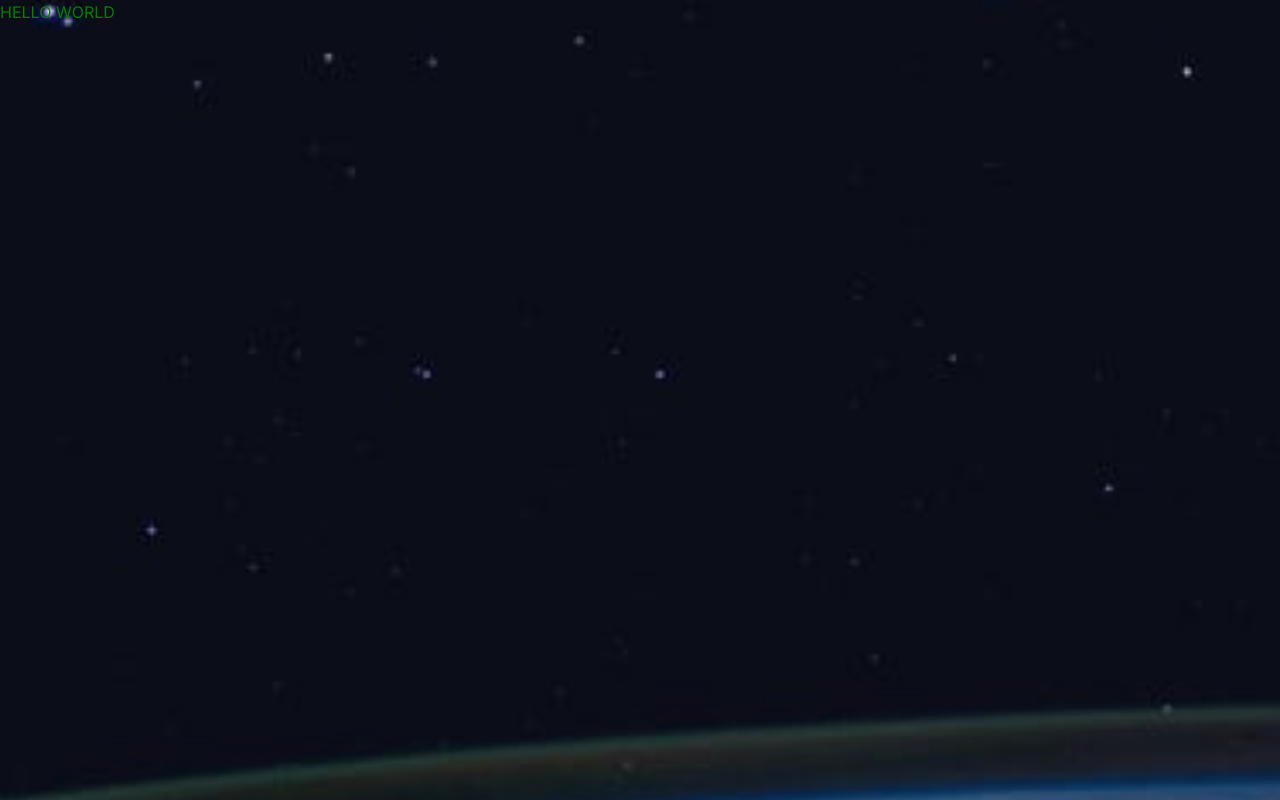
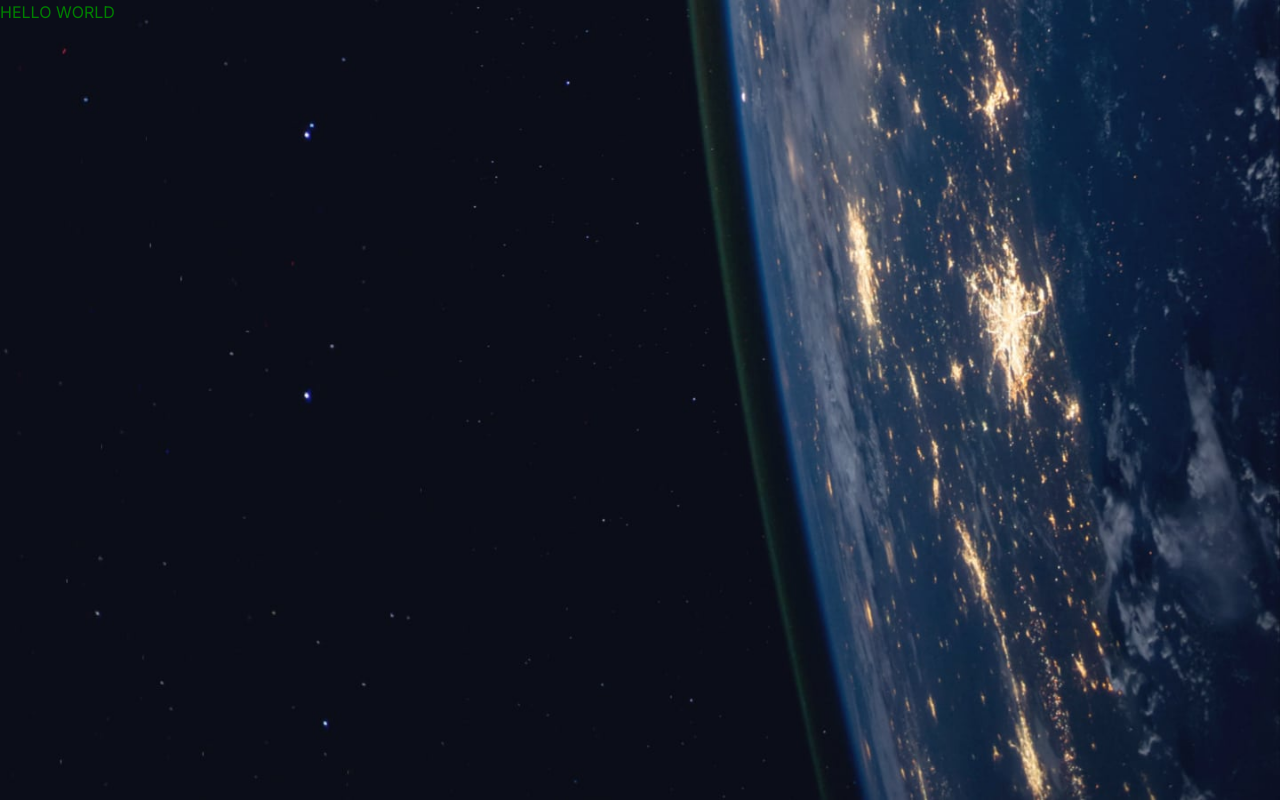
Before and after one commit to devlinmorrow/space-tourism, a Next.js app: page /space-tourism in a window 1280 px wide. Built offline with nearby package versions, Linux system fonts and the light colour scheme.

Commit message:
Add media query for background image. TODO: use variable for media query

```diff
--- a/src/app/space-tourism/page.tsx
+++ b/src/app/space-tourism/page.tsx
@@ -8,29 +8,26 @@
 `
 
 export default function SpaceTourism() {
-  return (
-    <>
-      <Background>
-        <Subtitle>HELLO WORLD</Subtitle>
-      </Background>
-    </>
-  )
+    return (
+        <Background>
+            <Subtitle>HELLO WORLD</Subtitle>
+        </Background>
+    )
 }
 
 const Background = styled.main`
-  // MOBILE + DEFAULT STYLES
   height: 100vh;
   width: 100vw;
-  background-image: url('/assets/home/background-home-mobile.jpg');
   background-repeat: no-repeat;
   background-position: center;
   background-size: cover;
+  background-image: url('/assets/home/background-home-desktop.jpg');
 
-  //@include tablet {
-  //  background-image: url('/assets/home/background-home-tablet.jpg');
-  //}
+  @media (max-width: 768px) {
+    background-image: url('/assets/home/background-home-tablet.jpg');
+  }
 
-  //@include desktop {
-  //  background-image: url('/assets/home/background-home-desktop.jpg');
-  //}
+  @media (max-width: 425px) {
+    background-image: url('/assets/home/background-home-mobile.jpg');
+  }
 `
```
